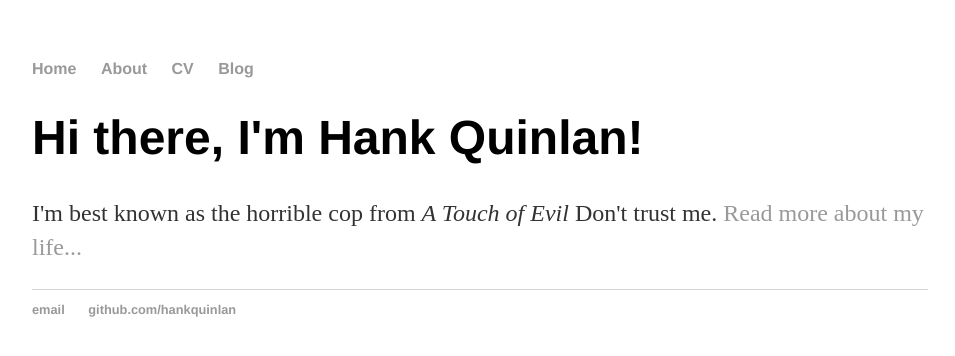
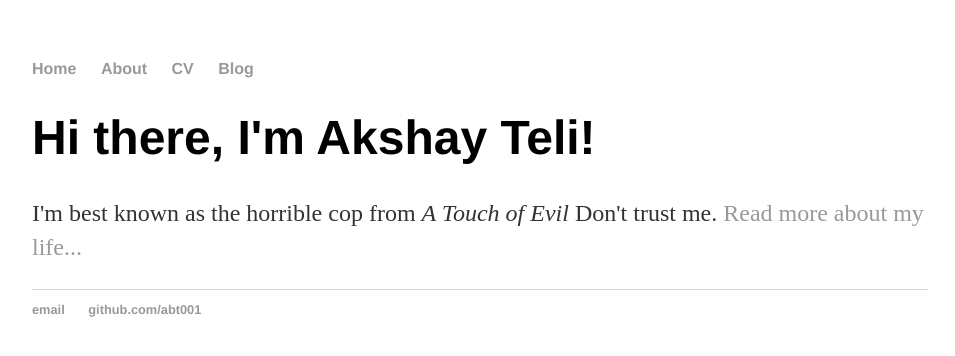
Before and after one commit to ABT001/ABT001.github.io, a plain HTML site: page index.html in a window 1280 px wide. Shown: the whole page, without its empty margins (160-1115 px from the left). Drawn offline with Linux system fonts and the light colour scheme.

Commit message:
Update index.html

```diff
--- a/index.html
+++ b/index.html
@@ -1,7 +1,7 @@
 <!DOCTYPE html>
 <html>
 	<head>
-		<title>Hank Quinlan, Horrible Cop</title>
+		<title>Akshay</title>
 		<!-- link to main stylesheet -->
 		<link rel="stylesheet" type="text/css" href="/css/main.css">
 	</head>
@@ -16,14 +16,14 @@
 		</nav>
 		<div class="container">
     		<div class="blurb">
-        		<h1>Hi there, I'm Hank Quinlan!</h1>
+        		<h1>Hi there, I'm Akshay Teli!</h1>
 				<p>I'm best known as the horrible cop from <em>A Touch of Evil</em> Don't trust me. <a href="/about">Read more about my life...</a></p>
     		</div><!-- /.blurb -->
 		</div><!-- /.container -->
 		<footer>
     		<ul>
-        		<li><a href="mailto:hankquinlanhub@gmail.com">email</a></li>
-        		<li><a href="https://github.com/hankquinlan">github.com/hankquinlan</a></li>
+        		<li><a href="mailto:akshay.teli7@gmail.com">email</a></li>
+        		<li><a href="https://github.com/abt001">github.com/abt001</a></li>
 			</ul>
 		</footer>
 	</body>
```
